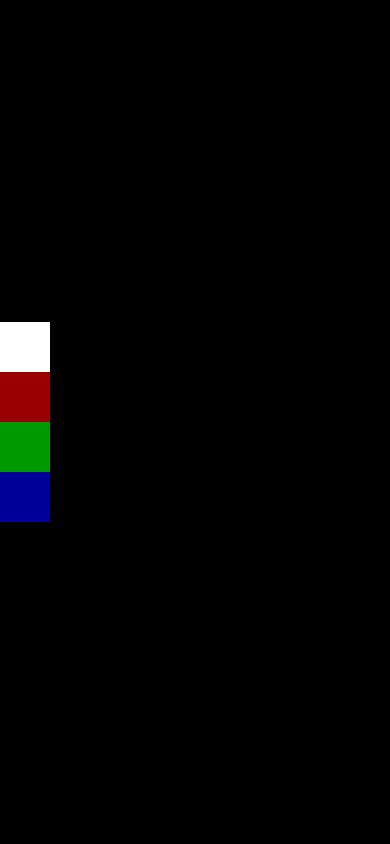
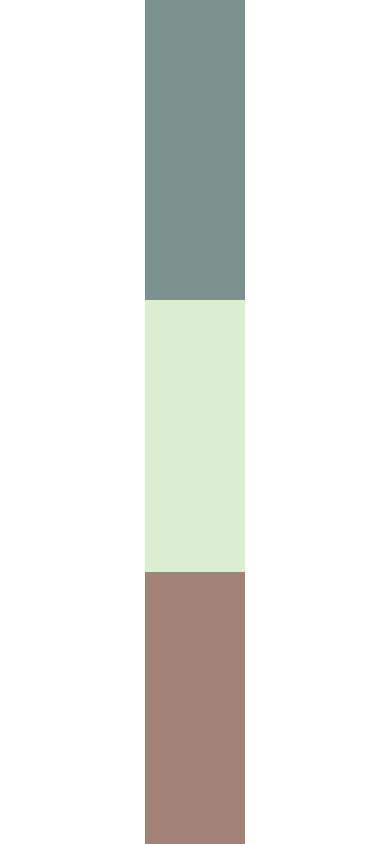
Before and after one commit to guisantosalves/first_project_reactNative, a React Native app: screen / in a window 390 px wide. Built offline with nearby package versions, Linux system fonts and the light colour scheme.

Commit message:
flexbox terminado

```diff
--- a/src/App.js
+++ b/src/App.js
@@ -20,19 +20,24 @@
 // import ListaProdutosV2 from './components/produtos/ListaProdutosV2';
 // import DigiteSeuNome from './components/DigiteSeuNome';
 // import FlexboxV1 from './components/layout/FlexboxV1';
+// import FlexboxV2 from './components/layout/FlexboxV2';
+// import FlexboxV3 from './components/layout/FlexboxV3';
 
 import React from 'react';
 import {Text, View, StyleSheet, SafeAreaView} from 'react-native';
+import FlexboxV4 from './components/layout/FlexboxV4';
 
-import FlexboxV2 from './components/layout/FlexboxV2';
 
 export default () => (
     <SafeAreaView style={style.App}>
 
-        <FlexboxV2/>
+
+        <FlexboxV4/>
 
         {
         /*
+        <FlexboxV3/>
+        <FlexboxV2/>
         <FlexboxV1/>
         <DigiteSeuNome />
         <MiniMax min={3} max={20}/>
--- /dev/null
+++ b/src/components/layout/FlexboxV3.js
@@ -0,0 +1,33 @@
+import React from "react";
+import {View, StyleSheet} from 'react-native';
+import Quadrado from './Quadrado';
+
+//view -> flexContainer
+//o que está dentro da view são os flexItems
+export default (props) => {
+    return(
+        <View style={style.FlexV3}>
+            <Quadrado cor='white'/>
+            <Quadrado cor='#900'/>
+            <Quadrado cor='#090'/>
+            <Quadrado cor='#009'/>
+        </View>
+    )
+}
+
+const style = StyleSheet.create({
+    FlexV3: {
+        //flex-start começo
+        //center no centro
+        //flex-end no fim
+        //stretch ele faz a largura do msm tamanhao do conteiner flex
+        // justifyContent: 'space-evenly',//eixo vertical
+        // alignContent: 'flex-end',//eixo horizontal
+        flexDirection: 'row',
+        justifyContent: 'space-evenly',
+        alignItems: 'center',
+        height: 350,
+        width: '100%',
+        backgroundColor: '#000'
+    }
+})
--- /dev/null
+++ b/src/components/layout/FlexboxV4.js
@@ -0,0 +1,35 @@
+import React from "react";
+import {View, StyleSheet} from 'react-native';
+import Quadrado from './Quadrado';
+
+//view -> flexContainer
+//o que está dentro da view são os flexItems
+export default (props) => {
+    return(
+        <View style={style.FlexV4}>
+            <View style={style.V0}/>
+            <View style={style.V1}/>
+            <View style={style.V2}/>
+        </View>
+    )
+}
+
+const style = StyleSheet.create({
+    FlexV4: {
+        flexGrow: 1,
+        width: 100,
+        backgroundColor: '#000'
+    },
+    V0: {
+        backgroundColor: '#7A918D',
+        height: 300,
+    },
+    V1: {
+        backgroundColor: '#DCEED1',
+        flexGrow: 1
+    },
+    V2: {
+        backgroundColor: '#A18276',
+        flexGrow: 1
+    }
+})
--- a/src/components/layout/Quadrado.js
+++ b/src/components/layout/Quadrado.js
@@ -2,7 +2,7 @@ import React from 'react';
 import {Text, View, StyleSheet} from 'react-native';
 
 export default props => {
-  const lado = 50;
+  const lado = props.lado || 50;
   return (
     <View
       style={{height: lado,
```
